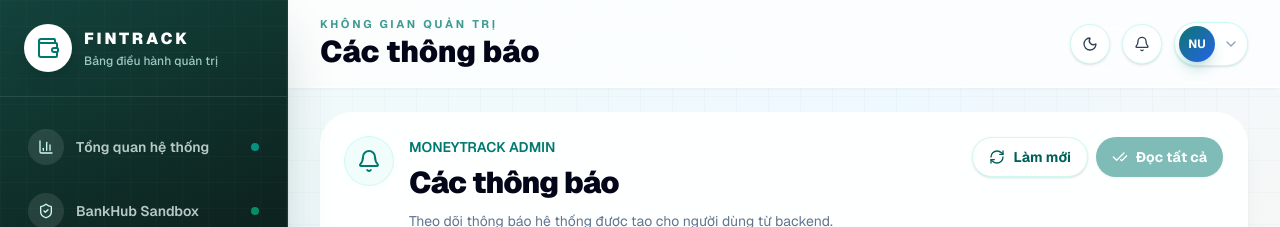
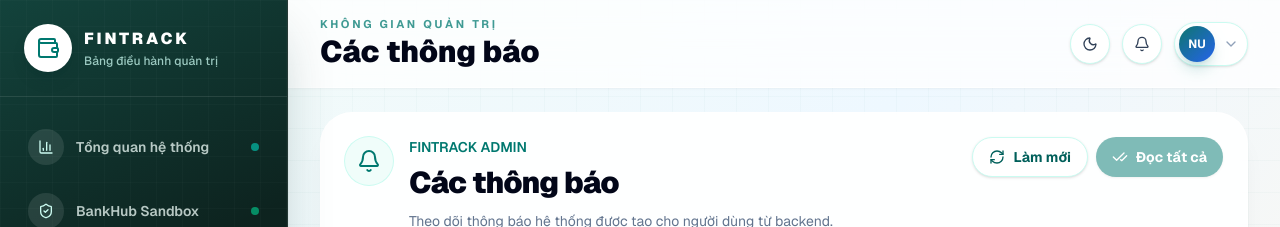
Before and after one commit to Personal-finance-tracker-of-TCP/expense-tracker-fe, a Next.js app: page /admin/notifications in a window 1280 px wide. Shown: the top 227 px of the page. Built offline with nearby package versions, Linux system fonts and the light colour scheme; no server answers.

Commit message:
fix: refactor sanbox content

```diff
--- a/src/app/admin/bankhub-sandbox/page.tsx
+++ b/src/app/admin/bankhub-sandbox/page.tsx
@@ -119,7 +119,7 @@ export default function BankHubSandboxPage() {
   const [selectedUserId, setSelectedUserId] = useState("");
   const [transferType, setTransferType] = useState<TransferType>("credit");
   const [amount, setAmount] = useState(formatAmountInput("1000000"));
-  const [content, setContent] = useState("Giao dịch sandbox MoneyTrack");
+  const [content, setContent] = useState("Giao dịch sandbox FinTrack");
   const [loading, setLoading] = useState(true);
   const [submitting, setSubmitting] = useState(false);
   const [error, setError] = useState<string | null>(null);
--- a/src/app/admin/notifications/page.tsx
+++ b/src/app/admin/notifications/page.tsx
@@ -106,7 +106,7 @@ export default function AdminNotificationsPage() {
             </span>
             <div>
               <p className="text-sm font-semibold uppercase text-teal-700 dark:text-teal-300">
-                MoneyTrack Admin
+                FinTrack Admin
               </p>
               <h1 className="mt-2 text-3xl font-black tracking-tight text-slate-950 dark:text-white">
                 Các thông báo
```
